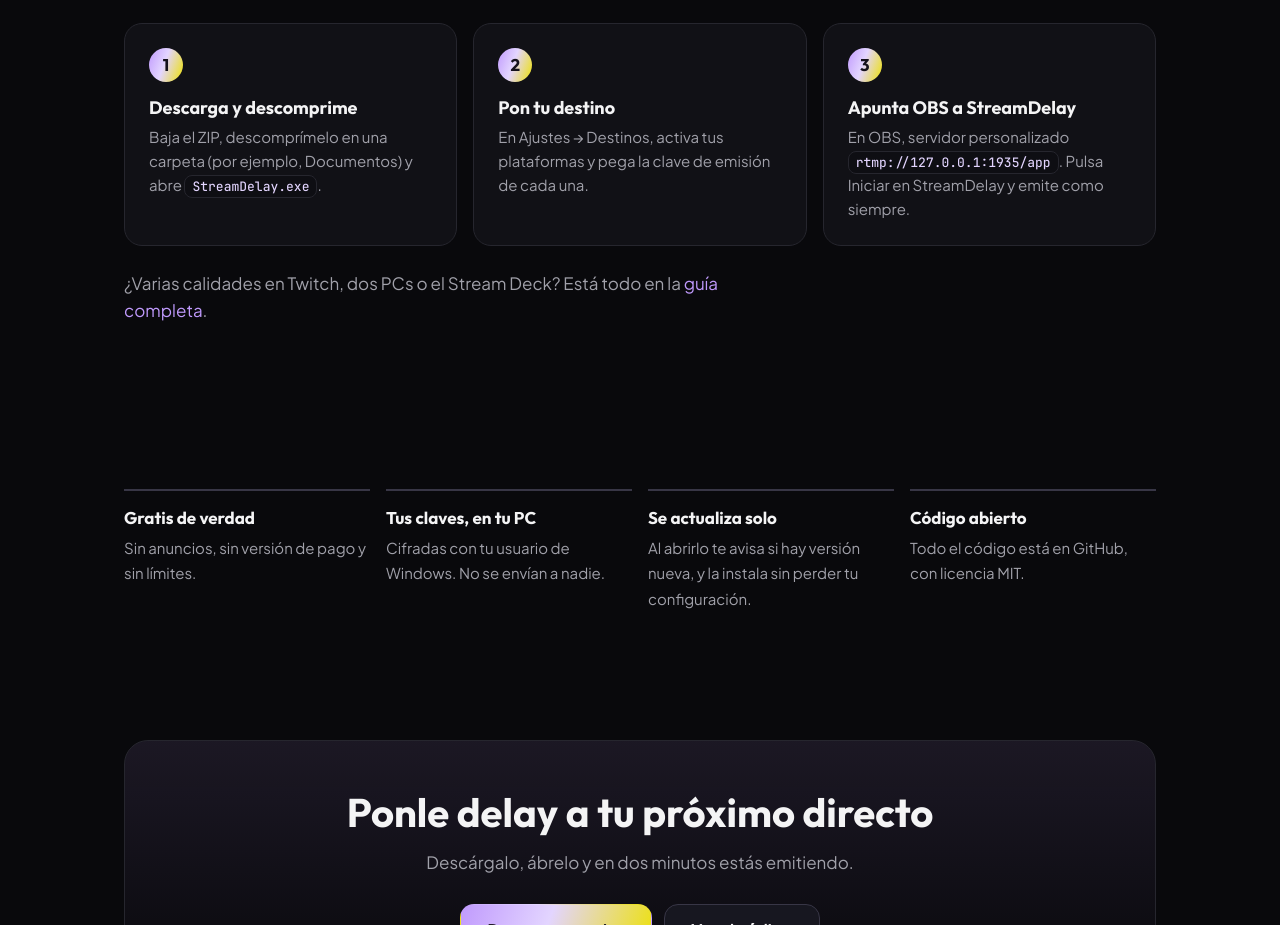
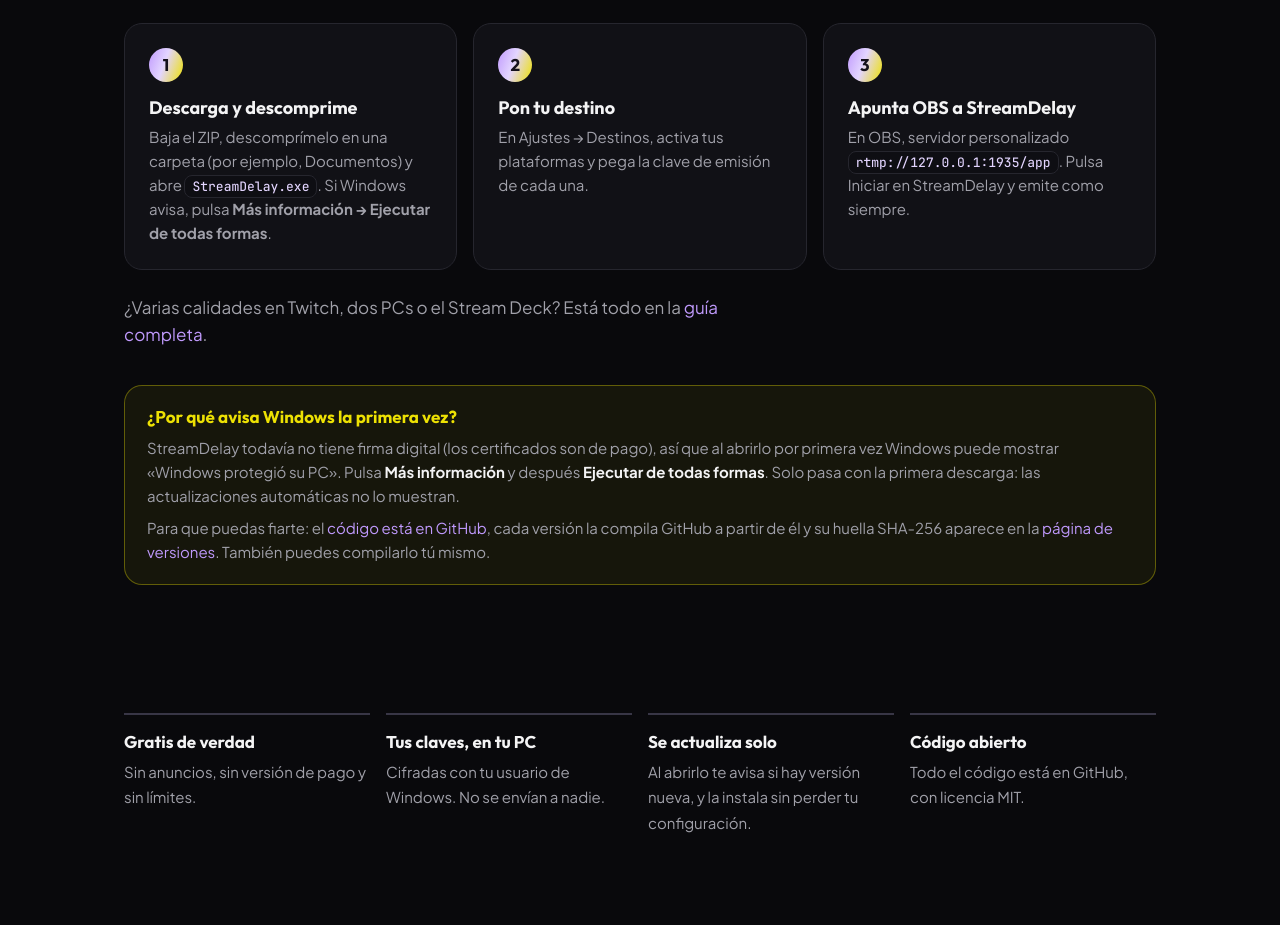
Before and after one commit to manuelferjo/StreamDelay, a plain HTML site: page web/index.html in a window 1280 px wide. Shown: the part 3320-4245 px from the top of the page. Drawn offline with Linux system fonts and the light colour scheme; no server answers; files whose address does not match are found by name.

Commit message:
Firma digital: nota honesta sobre el aviso de Windows
SignPath Foundation no aprobó la solicitud (piden más visibilidad del
proyecto), así que el README ya no dice que esté firmado. En su lugar:
- README y web explican el aviso «Windows protegió su PC», cómo
  pasarlo y por qué las actualizaciones automáticas no lo muestran.
- Cómo fiarse sin firma: código público, compilación en GitHub Actions
  y huella SHA-256 de cada ZIP.
- FIRMA.txt con el estado actual y qué hace falta para volver a pedirlo.

Co-Authored-By: Claude Opus 5.5 <noreply@anthropic.com>

```diff
--- a/web/index.html
+++ b/web/index.html
@@ -140,6 +140,10 @@
   .step::before { counter-increment: paso; content: counter(paso); display: grid; place-items: center; width: 34px; height: 34px; border-radius: 50%; background: var(--brand); color: #15121c; font: 700 17px/1 var(--display); margin-bottom: 14px; }
   .step h3 { margin: 0 0 6px; font: 700 18px/1.3 var(--display); }
   .step p { margin: 0; color: var(--muted); font-size: 15px; }
+  .notice { margin-top: 28px; padding: 20px 22px; border-radius: var(--radius); border: 1px solid rgba(237,225,3,.35); background: rgba(237,225,3,.06); }
+  .notice strong { display: block; font: 700 17px/1.3 var(--display); margin-bottom: 6px; color: var(--yellow); }
+  .notice p { margin: 8px 0 0; color: var(--muted); font-size: 15px; }
+  .notice b { color: var(--text); }
   code { font: 500 13px/1.4 var(--mono); background: var(--input); border: 1px solid var(--border); border-radius: 8px; padding: 2px 7px; color: var(--violet-pale); white-space: nowrap; }
 
   /* Privacidad */
@@ -269,11 +273,16 @@
       <h2>Listo en tres pasos</h2>
       <p class="intro">No hace falta instalar nada ni crear cuentas. Tus claves de emisión se guardan cifradas en tu PC.</p>
       <div class="steps">
-        <div class="step"><h3>Descarga y descomprime</h3><p>Baja el ZIP, descomprímelo en una carpeta (por ejemplo, Documentos) y abre <code>StreamDelay.exe</code>.</p></div>
+        <div class="step"><h3>Descarga y descomprime</h3><p>Baja el ZIP, descomprímelo en una carpeta (por ejemplo, Documentos) y abre <code>StreamDelay.exe</code>. Si Windows avisa, pulsa <b>Más información → Ejecutar de todas formas</b>.</p></div>
         <div class="step"><h3>Pon tu destino</h3><p>En Ajustes → Destinos, activa tus plataformas y pega la clave de emisión de cada una.</p></div>
         <div class="step"><h3>Apunta OBS a StreamDelay</h3><p>En OBS, servidor personalizado <code>rtmp://127.0.0.1:1935/app</code>. Pulsa Iniciar en StreamDelay y emite como siempre.</p></div>
       </div>
       <p class="intro" style="margin-top:24px">¿Varias calidades en Twitch, dos PCs o el Stream Deck? Está todo en la <a href="guia.html">guía completa</a>.</p>
+      <div class="notice">
+        <strong>¿Por qué avisa Windows la primera vez?</strong>
+        <p>StreamDelay todavía no tiene firma digital (los certificados son de pago), así que al abrirlo por primera vez Windows puede mostrar «Windows protegió su PC». Pulsa <b>Más información</b> y después <b>Ejecutar de todas formas</b>. Solo pasa con la primera descarga: las actualizaciones automáticas no lo muestran.</p>
+        <p>Para que puedas fiarte: el <a href="https://github.com/manuelferjo/StreamDelay">código está en GitHub</a>, cada versión la compila GitHub a partir de él y su huella SHA-256 aparece en la <a href="https://github.com/manuelferjo/StreamDelay/releases">página de versiones</a>. También puedes compilarlo tú mismo.</p>
+      </div>
     </div>
   </section>
 
```
Also changed, not shown: FIRMA.txt, 1 other file.
